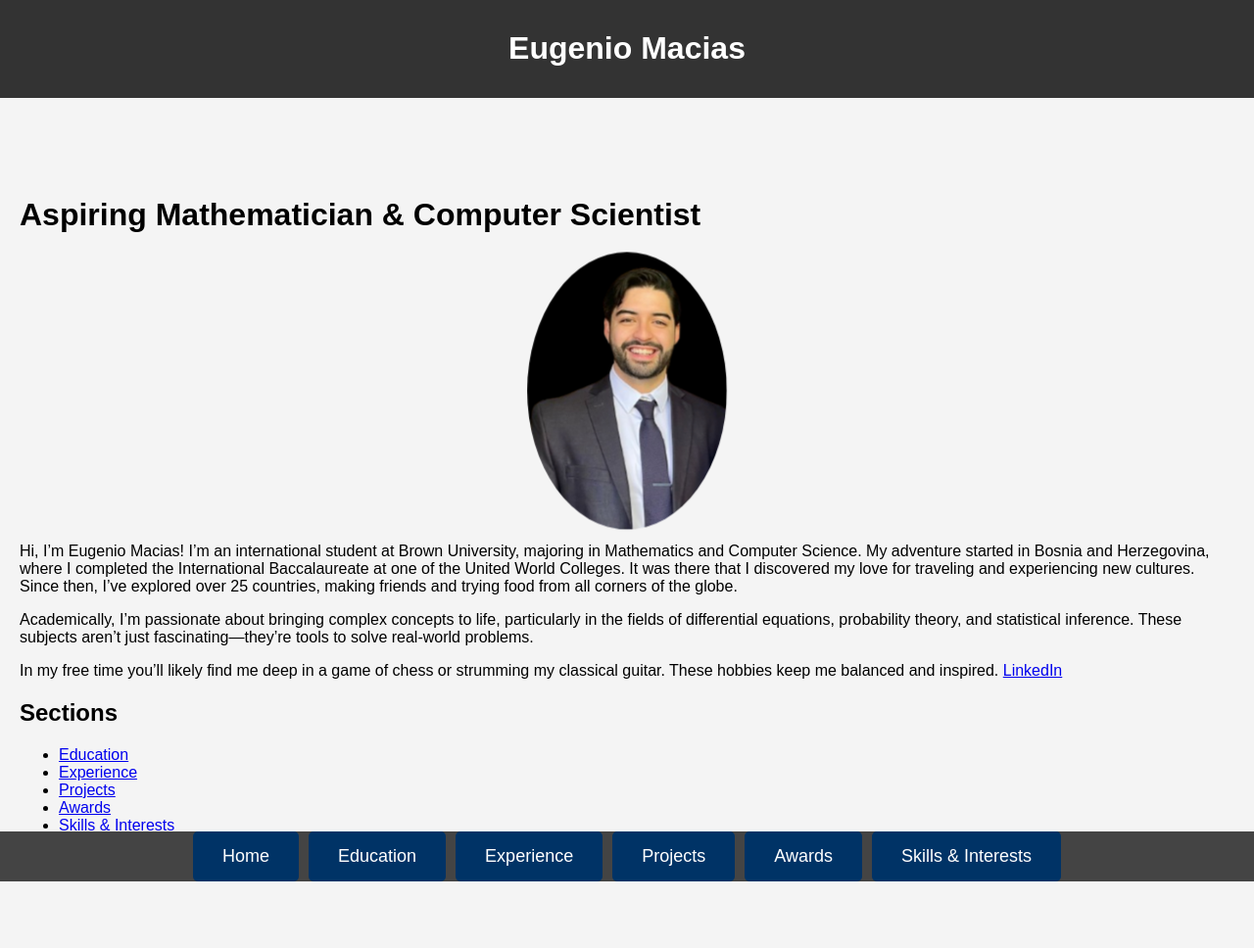
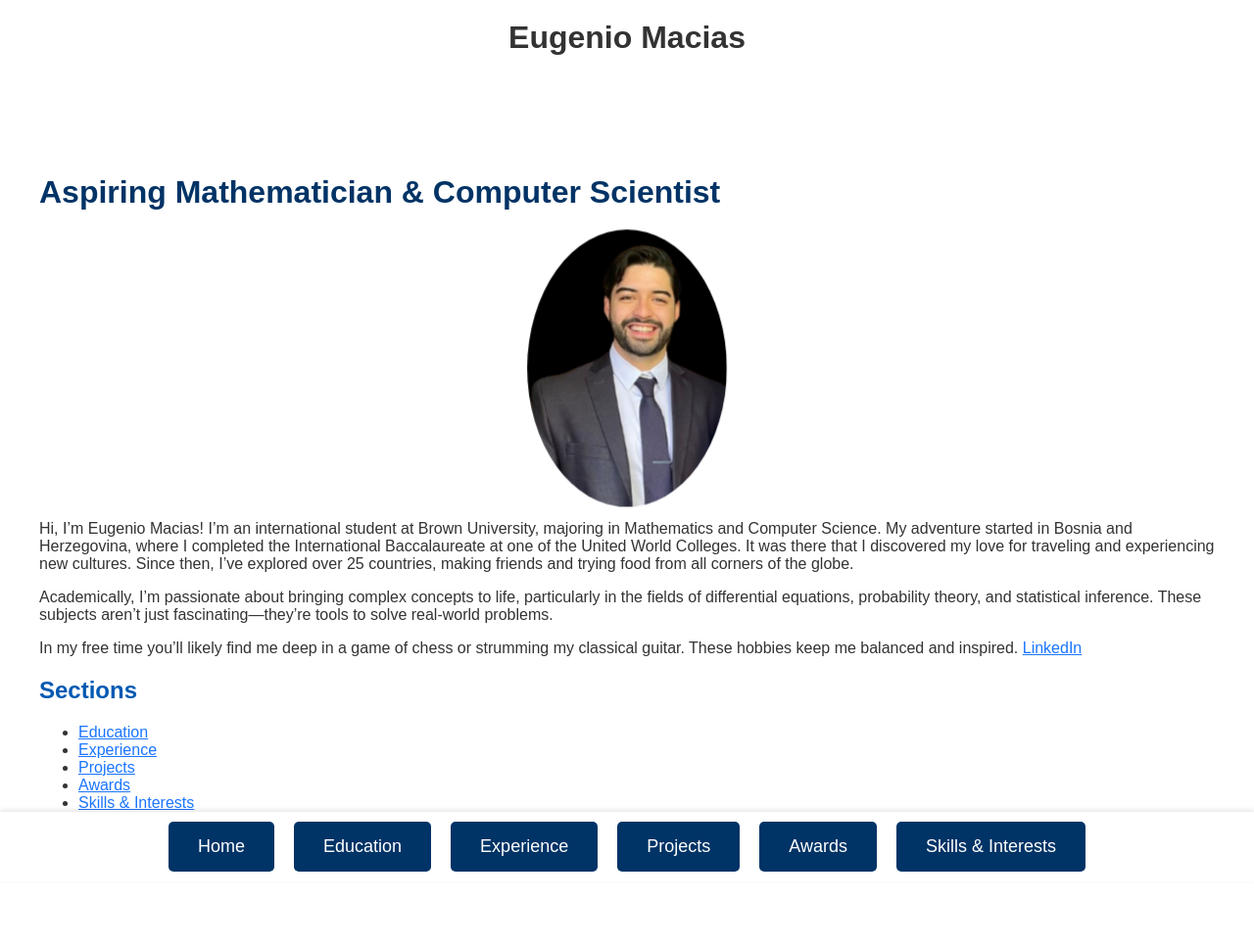
Before and after one commit to xXElGenio0203Xx/eugenio-macias.github.io, a Jekyll site: the page built from index.md, in a window 1280 px wide. Shown: the whole page at 98% size. Built offline with Jekyll 4.4.1, drawn with Linux system fonts in a browser that asks for light colours.

Commit message:
Update style.css

```diff
--- a/assets/css/style.css
+++ b/assets/css/style.css
@@ -3,26 +3,32 @@ body {
   font-family: Arial, sans-serif;
   margin: 0;
   padding: 0;
-  background-color: #f4f4f4;
+  background-color: #fff; /* Changed to white */
   display: flex;
   flex-direction: column;
   min-height: 100vh;
 }
 
 header {
-  background-color: #333;
-  color: #fff;
-  padding: 10px 0;
+  background-color: #fff; /* Changed to white */
+  color: #000; /* Changed to black */
+  padding: 20px 0;
   text-align: center;
 }
 
+header h1 {
+  margin: 0;
+}
+
 nav {
-  background-color: #444;
+  background-color: #fff; /* Changed to white */
   width: 100%;
   position: fixed;
   bottom: 0;
   left: 0;
   z-index: 1000;
+  padding: 10px 0;
+  box-shadow: 0 -2px 5px rgba(0,0,0,0.1);
 }
 
 nav ul {
@@ -34,7 +40,7 @@ nav ul {
 }
 
 nav ul li {
-  margin: 0 5px;
+  margin: 0 10px;
 }
 
 nav ul li a {
@@ -54,10 +60,10 @@ nav ul li a:hover {
 }
 
 main {
-  padding: 20px;
+  padding: 20px 40px; /* Added padding for left and right */
   flex: 1;
   margin-top: 60px; /* Adjust based on your header height */
-  margin-bottom: 80px; /* Space for the fixed nav at the bottom */
+  margin-bottom: 100px; /* Space for the fixed nav at the bottom */
   opacity: 0;
   transition: opacity 0.5s ease-in-out;
 }
@@ -107,3 +113,32 @@ img {
   max-width: 100px; /* Adjust the size of the logos */
   height: auto;
 }
+
+/* Colorful text styles */
+.education-text,
+header h1,
+main p,
+main li {
+  color: #333;
+}
+
+.education-text strong,
+main h1 {
+  color: #003366; /* Dark blue */
+}
+
+main h2 {
+  color: #0059b3; /* Slightly lighter blue */
+}
+
+main h3 {
+  color: #0073e6; /* Even lighter blue */
+}
+
+main a {
+  color: #1a75ff; /* Bright blue for links */
+}
+
+main a:hover {
+  color: #0059b3; /* Slightly lighter blue on hover */
+}
```
